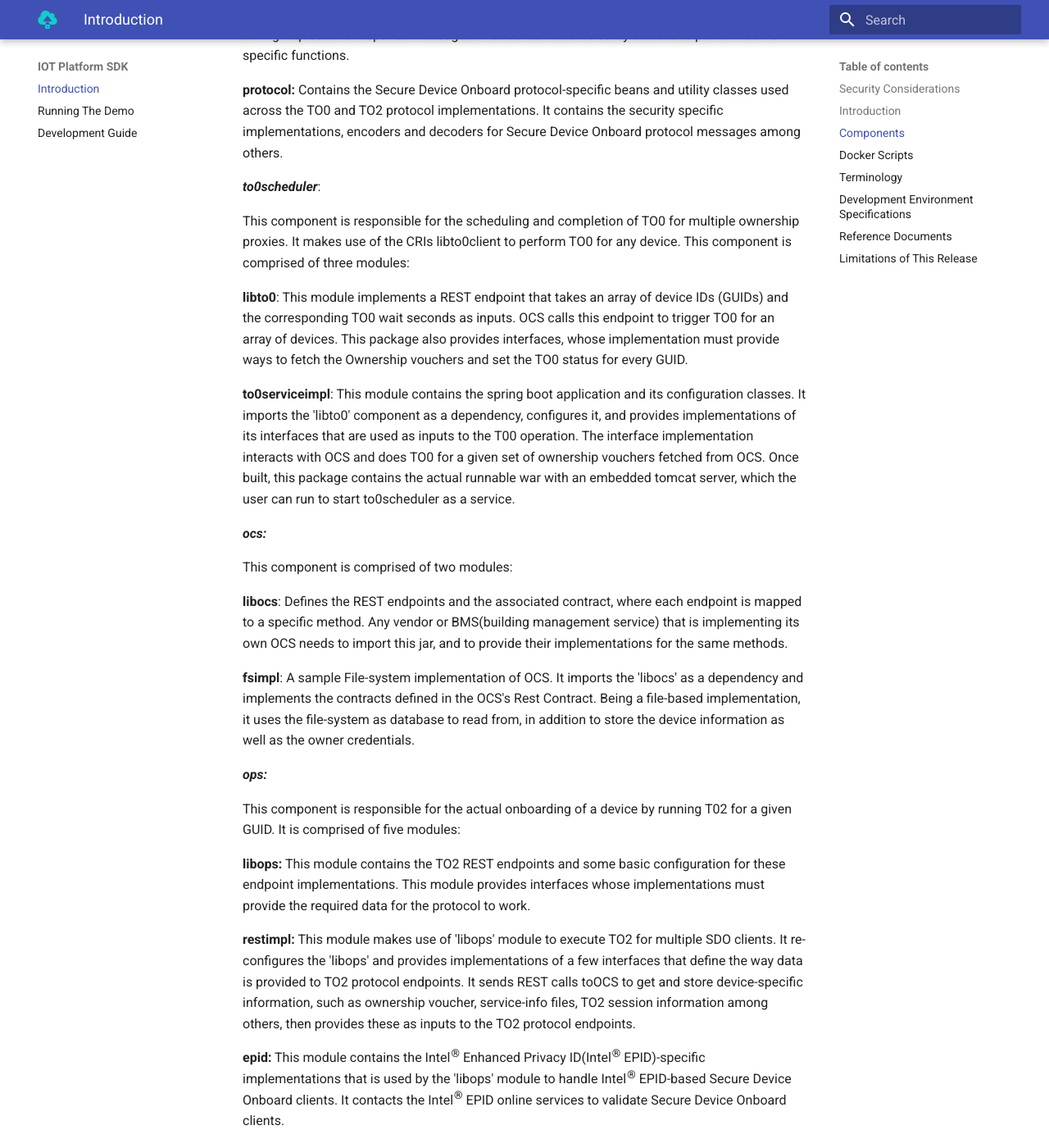
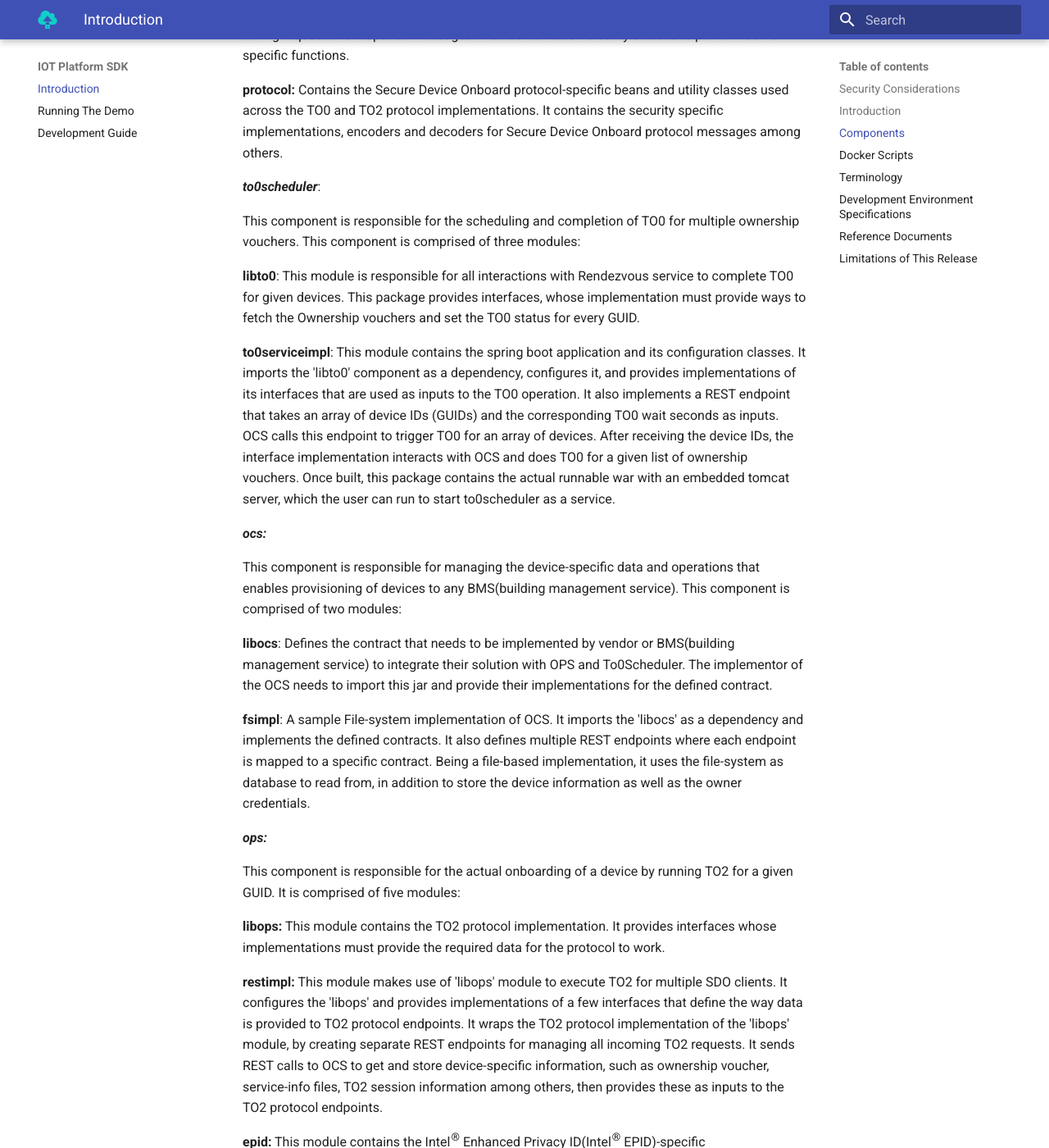
Before and after one commit to trbehera/docs, an MkDocs documentation site: the page built from docs/iot-platform-sdk/introduction.md, in a window 1280 px wide and 1400 px high, scrolled down 946 px. Shown: the whole window at 82% size. Built offline with MkDocs 1.6.1 and Material for MkDocs 9.7.7, drawn with Linux system fonts in a browser that asks for light colours; some of the changed text lies outside the part shown.

Commit message:
Updating the IoT Platform SDK documents. (#6)
- Updated the IoT Platform SDK documents as per recent changes.
- Added a note regarding To0Scheduler's TLS test mode.

Signed-off-by: Chandrakar, Prateek <prateek.chandrakar@intel.com>

```diff
--- a/docs/iot-platform-sdk/introduction.md
+++ b/docs/iot-platform-sdk/introduction.md
@@ -30,27 +30,27 @@ This component holds the common packages that are shared and used by all the oth
 
 ***to0scheduler***:
 
-This component is responsible for the scheduling and completion of TO0 for multiple ownership proxies. It makes use of  the CRIs libto0client to perform TO0 for any device. This component is comprised of three modules:
+This component is responsible for the scheduling and completion of TO0 for multiple ownership vouchers. This component is comprised of three modules:
 
-**libto0**: This module implements a REST endpoint that takes an array of device IDs (GUIDs) and the corresponding TO0 wait seconds as inputs. OCS calls this endpoint to trigger TO0 for an array of devices. This package also provides interfaces, whose implementation must provide ways to fetch the Ownership vouchers and set the TO0 status for every GUID.
+**libto0**: This module is responsible for all interactions with Rendezvous service to complete TO0 for given devices. This package provides interfaces, whose implementation must provide ways to fetch the Ownership vouchers and set the TO0 status for every GUID.
 
-**to0serviceimpl**: This module contains the spring boot application and its configuration classes. It imports the 'libto0' component as a dependency, configures it, and provides implementations of its interfaces that are used as inputs to the T00 operation. The interface implementation interacts with OCS and does TO0 for a given set of ownership vouchers fetched from OCS. Once built, this package contains the actual runnable war with an embedded tomcat server, which the user can run to start to0scheduler as a service.
+**to0serviceimpl**: This module contains the spring boot application and its configuration classes. It imports the 'libto0' component as a dependency, configures it, and provides implementations of its interfaces that are used as inputs to the TO0 operation. It also implements a REST endpoint that takes an array of device IDs (GUIDs) and the corresponding TO0 wait seconds as inputs. OCS calls this endpoint to trigger TO0 for an array of devices. After receiving the device IDs, the interface implementation interacts with OCS and does TO0 for a given list of ownership vouchers. Once built, this package contains the actual runnable war with an embedded tomcat server, which the user can run to start to0scheduler as a service.
 
 ***ocs:***
 
-This component is comprised of two modules:
+This component is responsible for managing the device-specific data and operations that enables provisioning of devices to any BMS(building management service). This component is comprised of two modules:
 
-**libocs**: Defines the REST endpoints and the associated contract, where each endpoint is mapped to a specific method. Any vendor or BMS(building management service) that is implementing its own OCS needs to import this jar, and to provide their implementations for the same methods.
+**libocs**: Defines the contract that needs to be implemented by vendor or BMS(building management service) to integrate their solution with OPS and To0Scheduler. The implementor of the OCS needs to import this jar and provide their implementations for the defined contract.
 
-**fsimpl**: A sample File-system implementation of OCS. It imports the 'libocs' as a dependency and implements the contracts defined in the OCS's Rest Contract. Being a file-based implementation, it uses the file-system as database to read from, in addition to store the device information as well as the owner credentials.
+**fsimpl**: A sample File-system implementation of OCS. It imports the 'libocs' as a dependency and implements the defined contracts. It also defines multiple REST endpoints where each endpoint is mapped to a specific contract. Being a file-based implementation, it uses the file-system as database to read from, in addition to store the device information as well as the owner credentials.
 
 ***ops:***
 
-This component is responsible for the actual onboarding of a device by running T02 for a given GUID. It is comprised of five modules:
+This component is responsible for the actual onboarding of a device by running TO2 for a given GUID. It is comprised of five modules:
 
-**libops:** This module contains the TO2 REST endpoints and some basic configuration for these endpoint implementations. This module provides interfaces whose implementations must provide the required data for the protocol to work.
+**libops:** This module contains the TO2 protocol implementation. It provides interfaces whose implementations must provide the required data for the protocol to work.
 
-**restimpl:** This module makes use of 'libops' module to execute TO2 for multiple SDO clients. It re-configures the 'libops' and provides implementations of a few interfaces that define the way data is provided to TO2 protocol endpoints. It sends REST calls toOCS to get and store device-specific information, such as ownership voucher, service-info files, TO2 session information among others, then provides these as inputs to the TO2 protocol endpoints.
+**restimpl:** This module makes use of 'libops' module to execute TO2 for multiple SDO clients. It configures the 'libops' and provides implementations of a few interfaces that define the way data is provided to TO2 protocol endpoints. It wraps the TO2 protocol implementation of the 'libops' module, by creating separate REST endpoints for managing all incoming TO2 requests. It sends REST calls to OCS to get and store device-specific information, such as ownership voucher, service-info files, TO2 session information among others, then provides these as inputs to the TO2 protocol endpoints.
 
 **epid:** This module contains the Intel<sup>®</sup> Enhanced Privacy ID(Intel<sup>®</sup> EPID)-specific implementations that is used by the 'libops' module to handle Intel<sup>®</sup> EPID-based Secure Device Onboard clients. It contacts the Intel<sup>®</sup> EPID online services to validate Secure Device Onboard clients.
 
```
Also changed, not shown: other parts of docs/iot-platform-sdk/introduction.md (+1 -1 lines), docs/iot-platform-sdk/development-guide.md (+9 -6 lines), docs/iot-platform-sdk/running-the-demo.md (+64 -89 lines).
